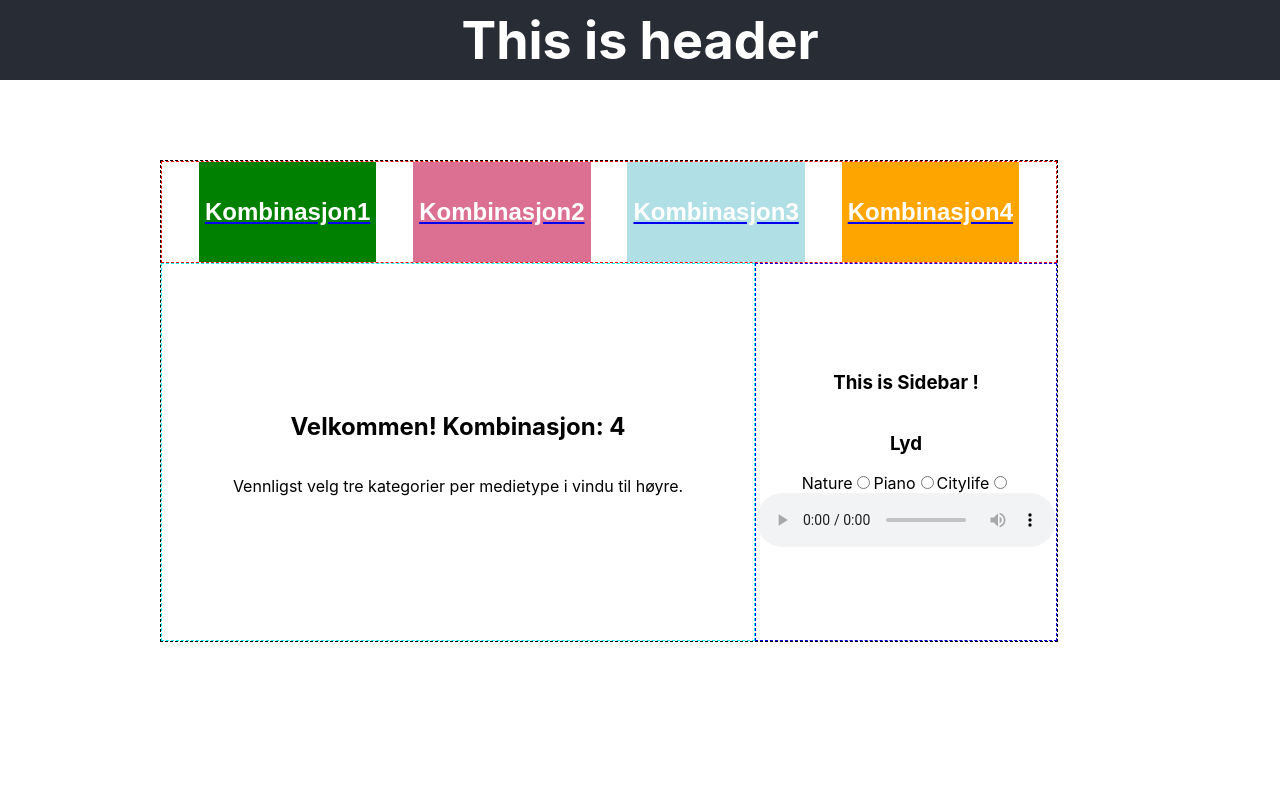
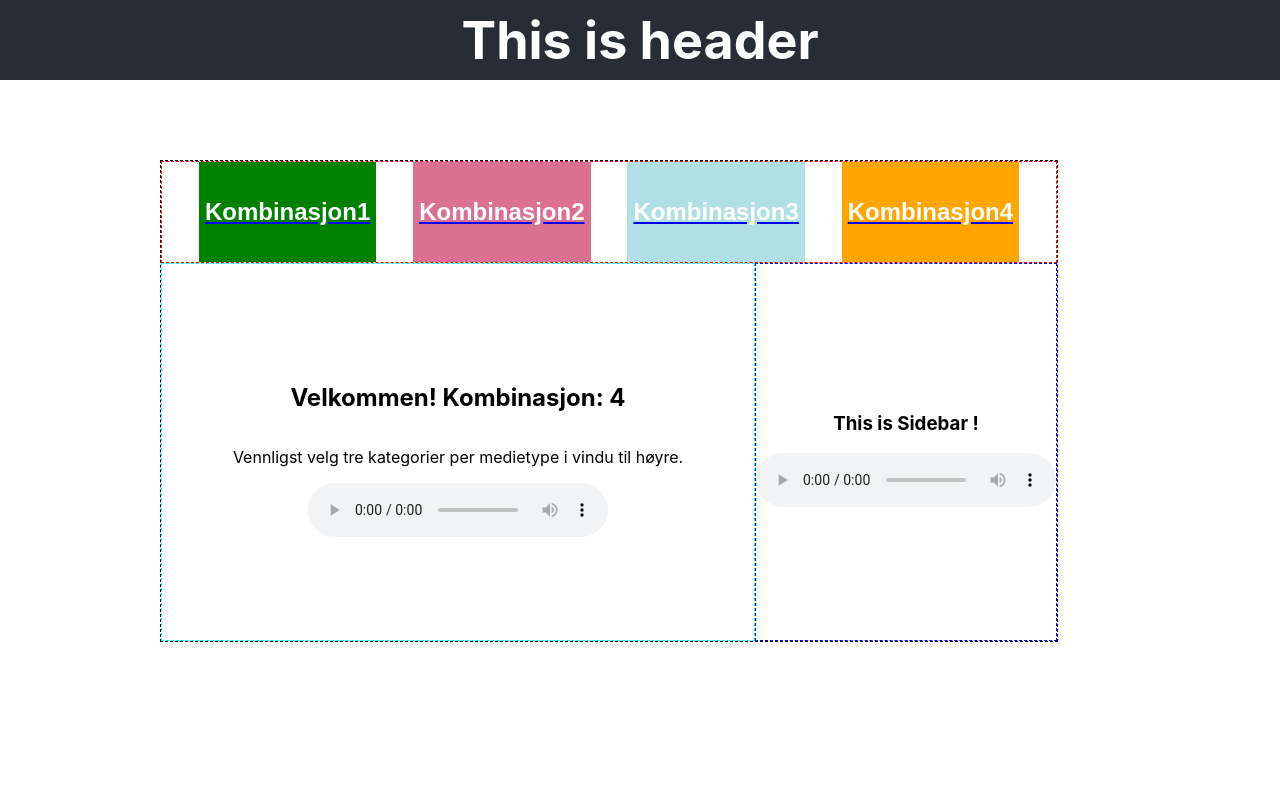
Before and after one commit to harkamalsi/react-SPA, a React (Create React App) app: page /4 in a window 1280 px wide. Shown: the top 800 px of the page. Built offline with nearby package versions, Linux system fonts and the light colour scheme.

Commit message:
change soundform to stateless component

```diff
--- a/src/components/maindisplay/Maindisplay.js
+++ b/src/components/maindisplay/Maindisplay.js
@@ -1,18 +1,23 @@
 import React from 'react';
 import './Maindisplay.css';
+import Soundform from '../soundform/Soundform';
 
-const Maindisplay = props => {
-  console.log(props.number);
-  return <WelcomeMessage number={props.number} />;
-};
 
-const WelcomeMessage = props => {
-  return (
-    <div className='Maindisplay'>
-      <h2>Velkommen! {props.number && `Kombinasjon: ${props.number}`}</h2>
+
+class Maindisplay extends React.Component {
+
+
+
+
+  render () {
+    return (
+      <div className='Maindisplay'>
+      <h2>Velkommen! {this.props.number && `Kombinasjon: ${this.props.number}`}</h2>
       <p>Vennligst velg tre kategorier per medietype i vindu til høyre.</p>
+      <Soundform file={"nature1"}  />
     </div>
-  );
-};
+    );
+  }
+}
 
 export default Maindisplay;
--- a/src/components/soundform/Soundform.jsx
+++ b/src/components/soundform/Soundform.jsx
@@ -23,7 +23,43 @@ const natureSounds = [nature1, nature2, nature3, nature4];
 const citylifeSounds = [citylife1, citylife2, citylife3, citylife4];
 
 
+const Soundform = props => {
+    let category = props.category;
+    let soundTrack = props.soundTrack;
 
+    return (
+        <div className='sound'>
+                {console.log(props.file)}
+                <audio id="audioPlayer" src={props.file} type="audio/mpeg" controls loop/>
+        </div>
+    );
+}
+
+/*
+<div className='sounds category'>
+                    <h3>Lyd</h3>
+                    <form>
+                        <label>
+                            Nature
+                            <input type="radio" value="nature" onChange={handleChange} name="category" />
+                        </label>
+
+                        <label>
+                            Piano
+                            <input type="radio" value="piano" onChange={handleChange} name="category" />
+                        </label>
+
+                        <label>
+                            Citylife
+                            <input type="radio" value="citylife" onChange={handleChange} name="category" />
+                        </label>
+                    </form>
+                </div>
+                */
+
+export default Soundform;
+
+/*
 class Soundform extends Component {
     constructor(props) {
         super(props);
@@ -53,7 +89,6 @@ class Soundform extends Component {
 
         let audioPlayer = document.getElementById("audioPlayer");
         audioPlayer.load();
-
     }
 
     // velger tilfeldig sang fra en av listene
@@ -91,7 +126,7 @@ class Soundform extends Component {
 
 export default Soundform;
 
-/*
+
 <label>
     Nature
     <input type="radio" value={natureSounds[Math.floor(Math.random() * 4)]} checked={this.state.category === 'nature'} onChange={this.handleChange} name="nature" />
```
